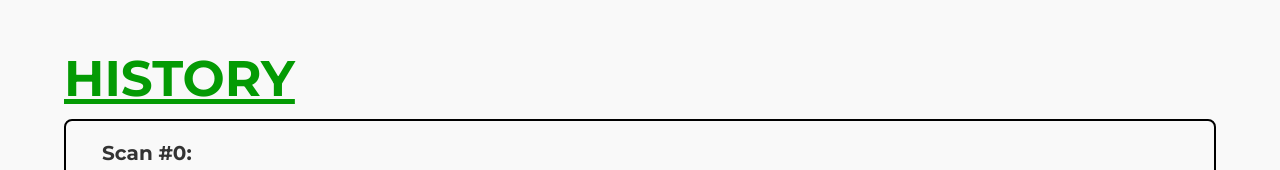
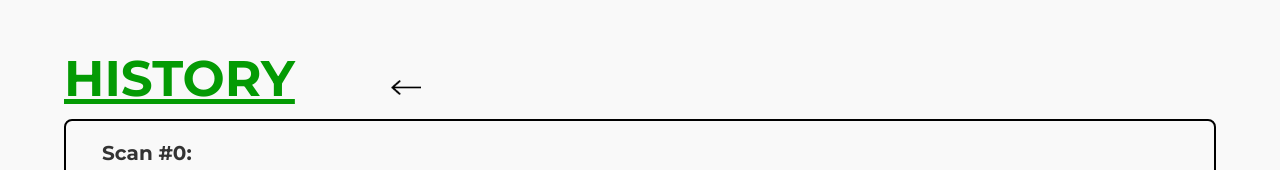
Before and after one commit to neeeal/Frontend-Development-trial, a React (Create React App) app: page /detailed in a window 1280 px wide. Shown: the top 170 px of the page. Built offline with nearby package versions, Linux system fonts and the light colour scheme.

Commit message:
fix: fixed css back

```diff
--- a/src/components/History/DetailedHistory.css
+++ b/src/components/History/DetailedHistory.css
@@ -15,7 +15,7 @@ button {
 }
 
 .goBack {
-  margin-left: 68rem;
+  margin-left: 6rem;
   margin-top: 2rem;
 }
 
```
